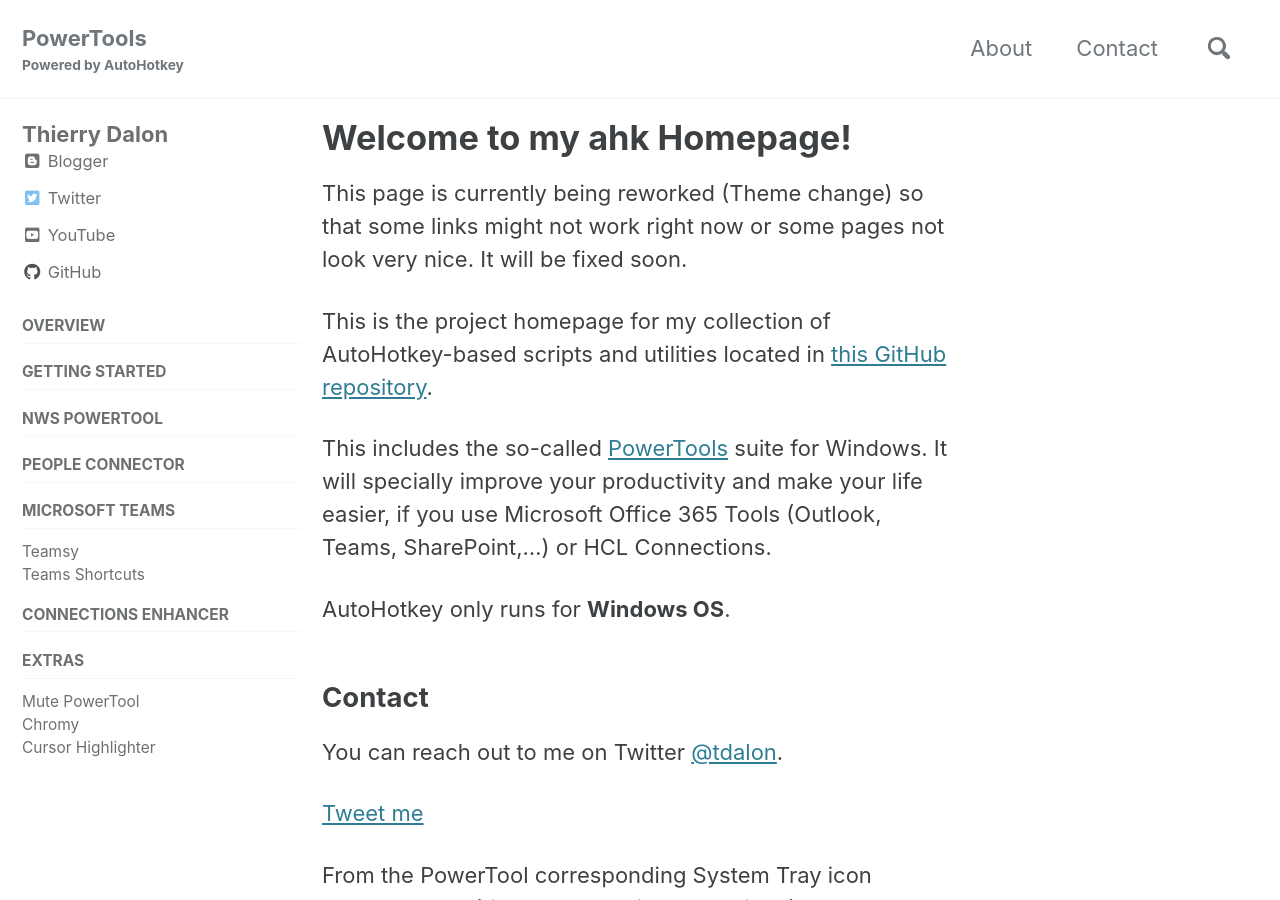
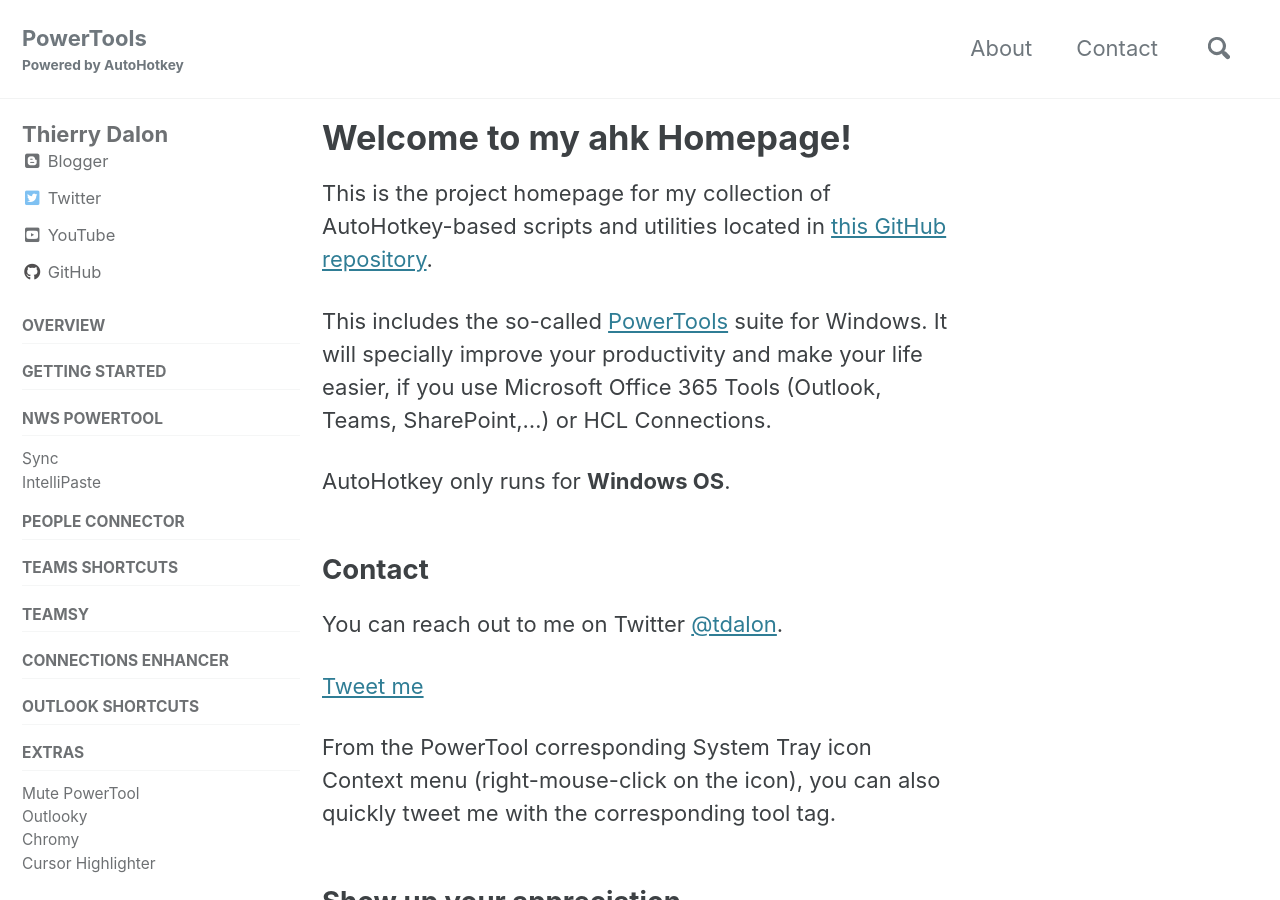
Before and after one commit to poa00/ahk-mso, a Jekyll site: the page built from docs/index.md, in a window 1280 px wide and 900 px high. Built offline with Jekyll 4.4.1, drawn with Linux system fonts in a browser that asks for light colours; cached includes are drawn as plain includes.

Commit message:
update docs

```diff
--- a/docs/_data/navigation.yml
+++ b/docs/_data/navigation.yml
@@ -21,20 +21,27 @@
     url: /PowerTools-Setup
   - title: "NWS PowerTool"
     url: /NWS-PowerTool
+    children:
+      - title: "Sync"
+        url: /Sync
+      - title: "IntelliPaste"
+        url: /IntelliPaste
   - title: "People Connector"
     url: /People-Connector
-  - title: "Microsoft Teams"
-    children:
-      - title: "Teamsy"
-        url: /Teamsy
-      - title: "Teams Shortcuts"
-        url: /Teams-Shortcuts
+  - title: "Teams Shortcuts"
+    url: /Teams-Shortcuts
+  - title: "Teamsy"
+    url: /Teamsy
   - title: "Connections Enhancer"
     url: /Connections-Enhancer
+  - title: "Outlook Shortcuts"
+    url: /Outlook-Shortcuts
   - title: Extras
     children:
       - title: "Mute PowerTool"
         url: /Mute-PowerTool
+      - title: "Outlooky"
+        url: /Outlooky
       - title: "Chromy"
         url: /Chromy
       - title: "Cursor Highlighter"
--- a/docs/Sync.md
+++ b/docs/_pages/Sync.md
@@ -1,4 +1,8 @@
-# NWS PowerTool - Sync Feature
+---
+permalink: /Sync
+title: "Sync"
+excerpt: "PowerTool features around Microsoft SharePoint, OneDrive, Teams Sync feature."
+---
 
 This feature is implemented in the [NWS PowerTool](NWS-PowerTool)
 
--- a/docs/index.md
+++ b/docs/index.md
@@ -3,8 +3,6 @@
 author_profile: true
 title: "Welcome to my ahk Homepage!"
 ---
-
-This page is currently being reworked (Theme change) so that some links might not work right now or some pages not look very nice. It will be fixed soon.
 
 This is the project homepage for my collection of AutoHotkey-based scripts and utilities located in [this GitHub repository](https://github.com/tdalon/ahk).
 
```
Also changed, not shown: docs/_pages/IntelliPaste.md (renamed from docs/IntelliPaste.md, +6 -2 lines), 1 other file.
